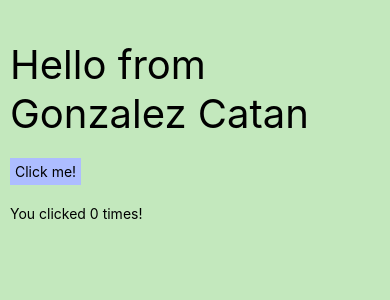
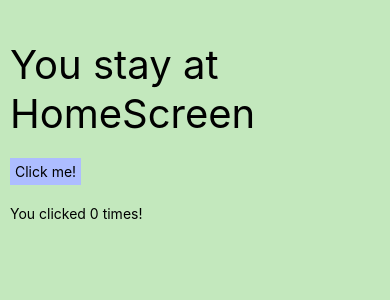
Before and after one commit to nestor1989/idea3dweb, a React Native app: screen /HomeScreen in a window 390 px wide. Shown: the top 300 px of the page. Built offline with nearby package versions, Linux system fonts and the light colour scheme.

Commit message:
added navigation

```diff
--- a/App.web.tsx
+++ b/App.web.tsx
@@ -1,20 +1,18 @@
-import React, {useState} from 'react';
-import {View, Text, TouchableOpacity, StyleSheet} from 'react-native';
+import { NavigationContainer } from '@react-navigation/native';
+import { Navigator } from "./src/navigation/navigator";
+import React from 'react';
+import {StyleSheet} from 'react-native';
 
 const App = () => {
-  const [count, setCount] = useState(0);
   return (
-    <View style={styles.container}>
-      <Text style={styles.title}>Hello from {'\n'}Gonzalez Catan</Text>
-      <TouchableOpacity
-        onPress={() => setCount(count + 1)}
-        style={styles.button}>
-        <Text>Click me!</Text>
-      </TouchableOpacity>
+    <NavigationContainer>
+      <>
 
-      <Text>You clicked {count} times!</Text>
-    </View>
-  );
+          <Navigator/>
+
+      </>
+      </NavigationContainer>
+  )
 };
 
 const styles = StyleSheet.create({
--- /dev/null
+++ b/src/navigation/navigator.tsx
@@ -0,0 +1,25 @@
+import { createStackNavigator } from '@react-navigation/stack';
+import React from 'react';
+import {HomeScreen} from '../screens/HomeScreen';
+//import { CalcuScreen } from '../screens/CalcuScreen';
+
+export type RootStackParams = {
+  HomeScreen: undefined,
+}
+
+const Stack = createStackNavigator<RootStackParams>();
+
+export const Navigator = () => {
+  return (
+    <Stack.Navigator
+        screenOptions={{
+            headerShown: false,
+            cardStyle:{
+                backgroundColor:'white'
+            }
+        }}>
+      <Stack.Screen name="HomeScreen" component={ HomeScreen} />
+
+    </Stack.Navigator>
+  );
+}
--- /dev/null
+++ b/src/screens/HomeScreen.tsx
@@ -0,0 +1,38 @@
+import React, {useState} from 'react';
+import {View, Text, TouchableOpacity, StyleSheet} from 'react-native';
+
+export const HomeScreen = ()=>{
+
+    const [count, setCount] = useState(0);
+    return (
+        <View style={styles.container}>
+        <Text style={styles.title}>You stay at{'\n'}HomeScreen</Text>
+        <TouchableOpacity
+            onPress={() => setCount(count + 1)}
+            style={styles.button}>
+            <Text>Click me!</Text>
+        </TouchableOpacity>
+
+        <Text>You clicked {count} times!</Text>
+        </View>
+    );
+
+}
+
+const styles = StyleSheet.create({
+    container: {
+      flex: 1,
+      backgroundColor: '#C3E8BD',
+      paddingTop: 40,
+      paddingHorizontal: 10,
+    },
+    button: {
+      backgroundColor: '#ADBDFF',
+      padding: 5,
+      marginVertical: 20,
+      alignSelf: 'flex-start',
+    },
+    title: {
+      fontSize: 40,
+    },
+  });
--- a/webpack.config.js
+++ b/webpack.config.js
@@ -38,6 +38,7 @@ const svgLoaderConfiguration = {
     },
   ],
 };
+
 
 const imageLoaderConfiguration = {
   test: /\.(gif|jpe?g|png)$/,
@@ -81,4 +82,5 @@ module.exports = {
       __DEV__: JSON.stringify(true),
     }),
   ],
+
 };
```
Also changed, not shown: App.tsx (+11 -13 lines), package.json (+9 -2 lines), src/screens/CalcuScreen.tsx (added), src/screens/GuideScreen.tsx (added), 1 other file (tests, documents, lock files or other folders).
